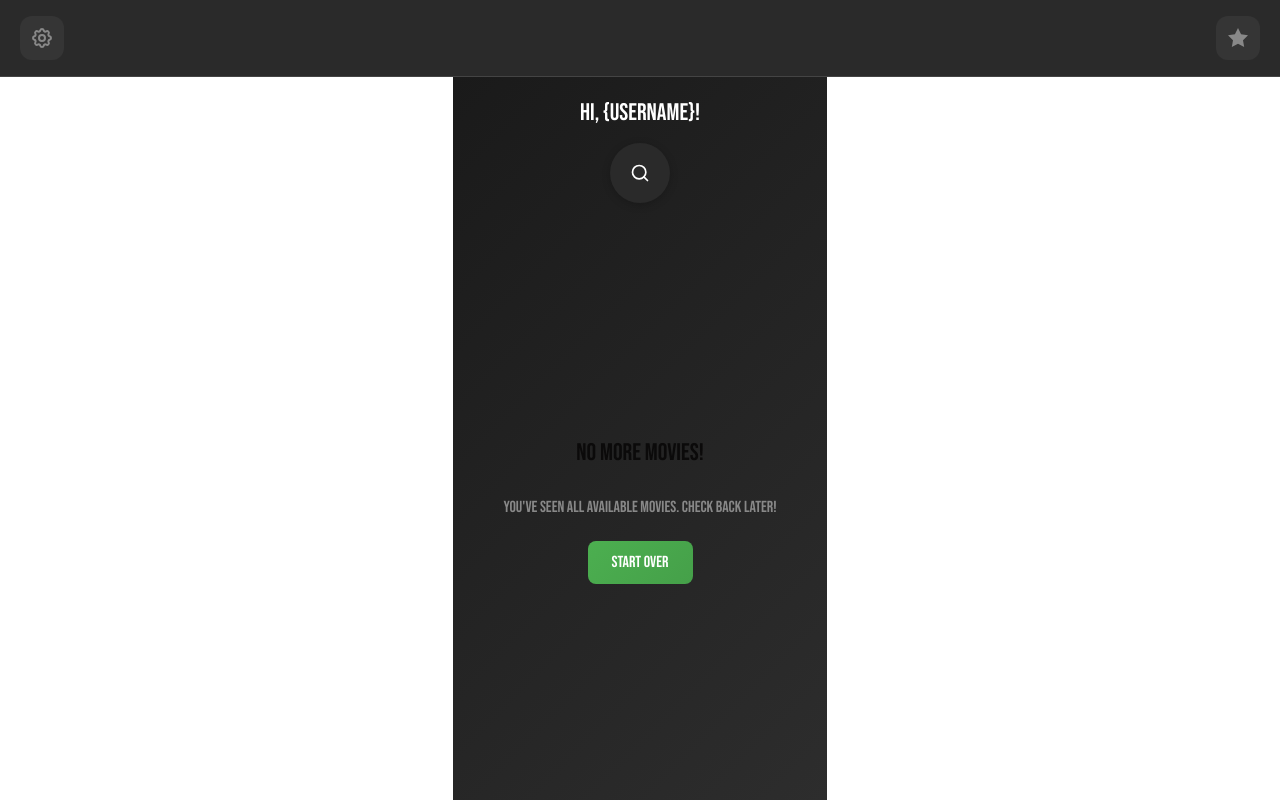
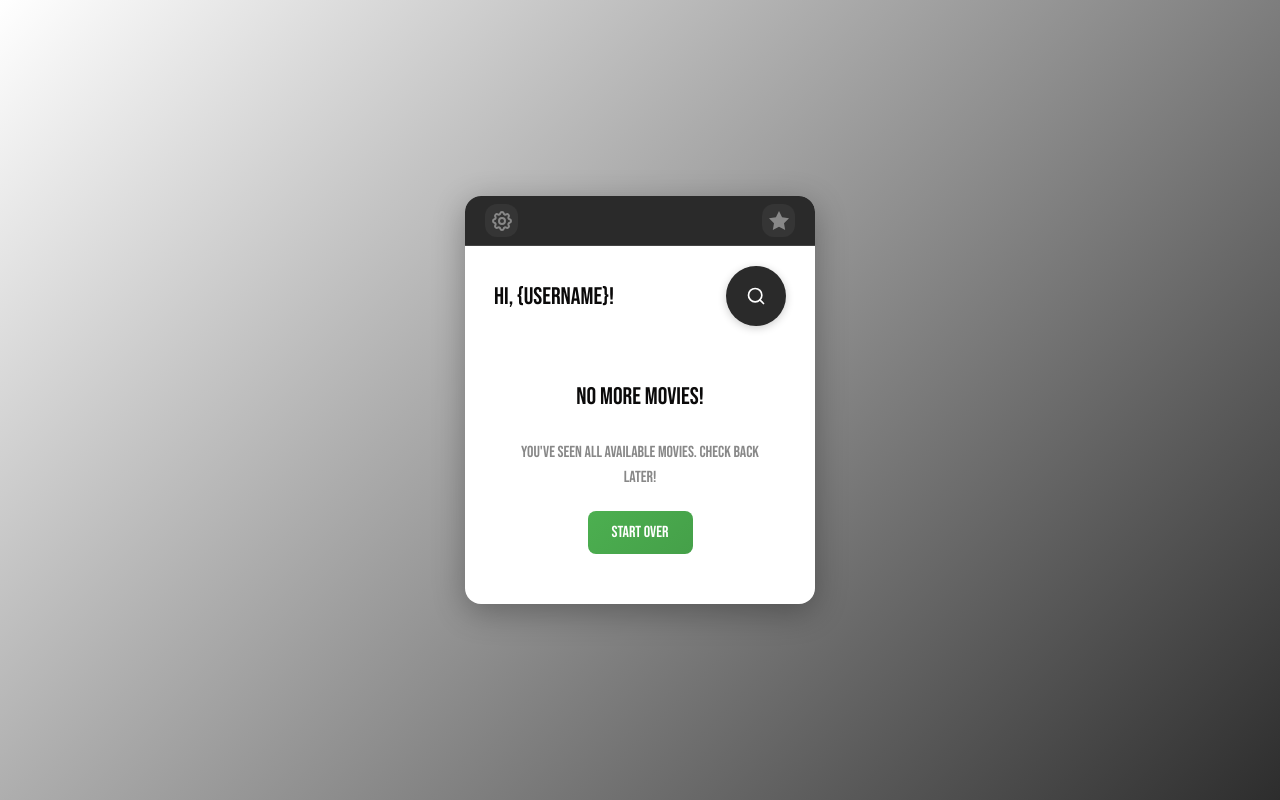
Before and after one commit to hagmannStephan/movie-finder-vue, a Vue app: page /swipe in a window 1280 px wide. Built offline with nearby package versions, Linux system fonts and the light colour scheme; no server answers; sample sign-in values are in the browser's storage.

Commit message:
Made more changes for formatting etc.

```diff
--- a/src/App.vue
+++ b/src/App.vue
@@ -8,9 +8,28 @@ const showHeader = computed(() => route.meta.showHeader === true)
 </script>
 
 <template>
-  <div id="app" class="main">
-    <!-- Header nur auf den Seiten mit meta.showHeader -->
-    <Header v-if="showHeader" />
-    <router-view />
+  <div class="mobile-view">
+    <div class="mobile-container">
+      <Header v-if="showHeader" />
+      <router-view />
+    </div>
   </div>
 </template>
+
+<style scoped>
+.mobile-view {
+  min-height: 100vh;
+  display: flex;
+  align-items: center;
+  justify-content: center;
+  background: linear-gradient(135deg, #fff 0%, #2d2d2d 100%);
+}
+
+.mobile-container {
+  background: #fff;
+  border-radius: 16px;
+  width: 100%;
+  max-width: 350px;
+  box-shadow: 0 8px 32px rgba(0, 0, 0, 0.3);
+}
+</style>
--- a/src/assets/styles.scss
+++ b/src/assets/styles.scss
@@ -65,7 +65,7 @@ body {
 
 h1 {
     font-family: var(--font-primary);
-    font-size: 3.5rem;
+    font-size: 3rem;
     color: var(--jet-strong);
     text-decoration: underline;
     margin: var(--spacing-s) 0 var(--spacing-m) 0;
--- a/src/components/Header.vue
+++ b/src/components/Header.vue
@@ -63,17 +63,20 @@
 <script setup lang="ts">
 import { computed } from 'vue'
 import { useRoute } from 'vue-router'
+import { compileTemplate } from 'vue/compiler-sfc'
 
 const route = useRoute()
 
 // Check current route
 const isSwipeView = computed(() => route.path === '/swipe')
 const isSettingsView = computed(() => route.path === '/settings')
+const isHomeView = computed(() => route.path === "/home")
 
 // Dynamic routing based on current page
 const leftIconRoute = computed(() => {
   if (isSwipeView.value) return '/settings'
   if (isSettingsView.value) return '/home'
+  if (isHomeView.value) return "/swipe"
   return '/home' // default
 })
 
@@ -102,20 +105,22 @@ const rightIconLabel = computed(() => {
   display: flex;
   justify-content: space-between;
   align-items: center;
-  padding: 16px 20px;
+  padding: 8px 20px;
   background: #2a2a2a;
   border-bottom: 1px solid #444;
   position: sticky;
   top: 0;
   z-index: 100;
+  border-top-left-radius: 16px;
+  border-top-right-radius: 16px;
 }
 
 .icon-button {
   display: flex;
   align-items: center;
   justify-content: center;
-  width: 44px;
-  height: 44px;
+  width: 33px;
+  height: 33px;
   border-radius: 12px;
   color: #888;
   text-decoration: none;
--- a/src/css/main.css
+++ b/src/css/main.css
@@ -16,7 +16,6 @@
 /* Middle Screen */
 
 .screenPlaceholder {
-  margin-top: 2rem;
   height: 9rem;
   width: 100%;
   display: flex;
@@ -46,9 +45,8 @@
   flex-direction: column;
   justify-content: center;
   gap: 1em;
-  top: 2rem;
   position: relative;
-  height: 14em;
+  height: 10em;
 }
 
 .mainButtons .buttonWrapper button {
--- a/src/router/index.ts
+++ b/src/router/index.ts
@@ -3,7 +3,7 @@ import type { RouteRecordRaw } from 'vue-router'
 import SwipeView from '../views/swipeView.vue'
 import HomeView from '../views/homeView.vue'
 import SettingsView from '../views/settingsView.vue'
-import mainView from '../views/mainView.vue'
+import loginView from '../views/loginView.vue'
 
 const routes: Array<RouteRecordRaw> = [
   {
@@ -13,7 +13,7 @@ const routes: Array<RouteRecordRaw> = [
   {
     path: '/login',
     name: 'Login',
-    component: mainView,
+    component: loginView,
     meta: { showHeader: false, requiresAuth: false }
   },
   {
--- a/src/style.css
+++ b/src/style.css
@@ -52,7 +52,7 @@ h1, h2, h3, h4, h5, h6 {
 }
 
 h1 {
-  font-size: 2.5rem;
+  font-size: 3rem;
   line-height: 1.2;
 }
 
--- a/src/views/mainView.vue
+++ b/src/views/loginView.vue
@@ -114,12 +114,10 @@ const submitRegister = async () => {
 
 <style scoped>
 .login-view {
-  min-height: 100vh;
   display: flex;
   align-items: center;
   justify-content: center;
   background: linear-gradient(135deg, #fff 0%, #2d2d2d 100%);
-  padding: 20px;
 }
 
 .login-container {
@@ -127,7 +125,7 @@ const submitRegister = async () => {
   border-radius: 16px;
   padding: 40px;
   width: 100%;
-  max-width: 400px;
+  max-width: 350px;
   box-shadow: 0 8px 32px rgba(0, 0, 0, 0.3);
 }
 
@@ -140,6 +138,7 @@ const submitRegister = async () => {
 }
 
 .mainTitle {
+  font-size: 1rem;
   display: flex;
   justify-content: center;
   align-items: center;
--- a/src/views/settingsView.vue
+++ b/src/views/settingsView.vue
@@ -144,11 +144,8 @@ const logout = async () => {
   margin: 0 auto;
   font-family: 'Roboto', sans-serif;
   color: white;
-  min-height: 100vh;
-  background: linear-gradient(135deg, #1a1a1a 0%, #2d2d2d 100%);
+  /* background-color: var(--ash-gray); */
 }
-
-
 
 .settings-container {
   background: #2a2a2a;
--- a/src/views/swipeView.vue
+++ b/src/views/swipeView.vue
@@ -1,15 +1,16 @@
 <template>
   <div class="swipe-view">
+    <div class="top-bar">
       <div class="user-greeting">
         <h2>Hi, {{ userProfile?.name || '{username}' }}!</h2>
       </div>
-
       <div class="search-section">
         <div class="search-bar" @click="openSearch">
           <svg class="search-icon" width="20" height="20" viewBox="0 0 24 24" fill="none" xmlns="http://www.w3.org/2000/svg">
             <circle cx="11" cy="11" r="8" stroke="currentColor" stroke-width="2"/>
             <path d="m21 21-4.35-4.35" stroke="currentColor" stroke-width="2" stroke-linecap="round" stroke-linejoin="round"/>
           </svg>
+        </div>
       </div>
     </div>
 
@@ -19,7 +20,7 @@
           <img
             v-if="currentMovie.poster_path"
             :src="getImageUrl(currentMovie.poster_path)"
-            :alt="currentMovie.title"
+            :alt="currentMovie.title || 'Movie Poster'"
             class="poster-image"
             @error="onImageError"
           />
@@ -218,7 +219,6 @@ const truncateText = (text: string, maxLength: number) => {
 <style scoped>
 .swipe-view {
   flex: 1;
-  background: linear-gradient(135deg, #1a1a1a 0%, #2d2d2d 100%);
   display: flex;
   flex-direction: column;
   padding: 20px;
@@ -229,23 +229,33 @@ const truncateText = (text: string, maxLength: number) => {
   height: 100%;
 }
 
+.top-bar {
+  display: flex;
+  flex-direction: row;
+  align-items: center;
+  justify-content: center;
+  margin-left: 20px;
+  margin-right: 20px;
+  gap: 7rem;
+  margin-bottom: 0.5rem;
+}
+
 .user-greeting {
-  margin-bottom: 15px;
-  text-align: center;
+  margin-bottom: 0;
+  text-align: left;
   flex-shrink: 0;
 }
 
 .user-greeting h2 {
-  color: white;
   font-size: clamp(20px, 5vw, 24px);
   font-weight: 600;
   margin: 0;
 }
 
 .search-section {
-  margin-bottom: 20px;
+  margin-bottom: 0;
   display: flex;
-  justify-content: center;
+  justify-content: flex-end;
   flex-shrink: 0;
 }
 
@@ -279,7 +289,9 @@ const truncateText = (text: string, maxLength: number) => {
   justify-content: center;
   margin: 10px 0;
   min-height: 0;
-  padding: 0 10px;
+  padding: 0 4px;
+  margin-left: auto;
+  margin-right: auto;
 }
 
 .movie-card {
@@ -371,9 +383,8 @@ const truncateText = (text: string, maxLength: number) => {
 .swipe-actions {
   display: flex;
   justify-content: center;
-  gap: clamp(40px, 15vw, 60px);
-  margin-top: 20px;
-  padding: 10px 20px 20px;
+  gap: 6.5rem;
+  padding: 20px 20px;
   flex-shrink: 0;
 }
 
@@ -512,16 +523,21 @@ const truncateText = (text: string, maxLength: number) => {
 
 /* Mobile responsiveness */
 @media (max-width: 480px) {
+  .top-bar {
+    flex-direction: column;
+    align-items: stretch;
+    gap: 0;
+  }
+  .user-greeting {
+    text-align: center;
+    margin-bottom: 10px;
+  }
+  .search-section {
+    justify-content: center;
+    margin-bottom: 15px;
+  }
   .swipe-view {
     padding: 15px 10px;
-  }
-
-  .user-greeting {
-    margin-bottom: 10px;
-  }
-
-  .search-section {
-    margin-bottom: 15px;
   }
 
   .movie-card-container {
```
Lines whose indentation alone changed are shown as unchanged.
